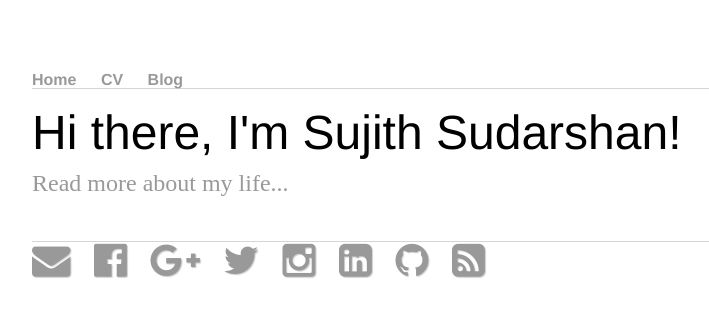
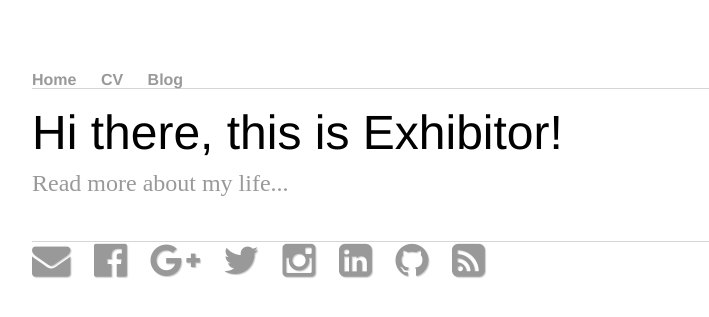
Before and after one commit to sh1457/exhibitor, a Jekyll site: the page built from index.html, in a window 1280 px wide. Shown: the top 317 px of the page, without its empty margins (160-869 px from the left). Built offline with Jekyll 4.4.1, drawn with Linux system fonts in a browser that asks for light colours.

Commit message:
Update index.html

```diff
--- a/index.html
+++ b/index.html
@@ -1,10 +1,10 @@
 ---
 layout: default
-title: Sujith Sudarshan
+title: Exhibitor
 ---
 
-<div class="blurb">
-<h1>Hi there, I'm Sujith Sudarshan!</h1>
+<div class="headline">
+<h1>Hi there, this is Exhibitor!</h1>
 
 <p><a href="/#about">Read more about my life...</a></p>
-</div><!-- /.blurb -->
+</div>
```
